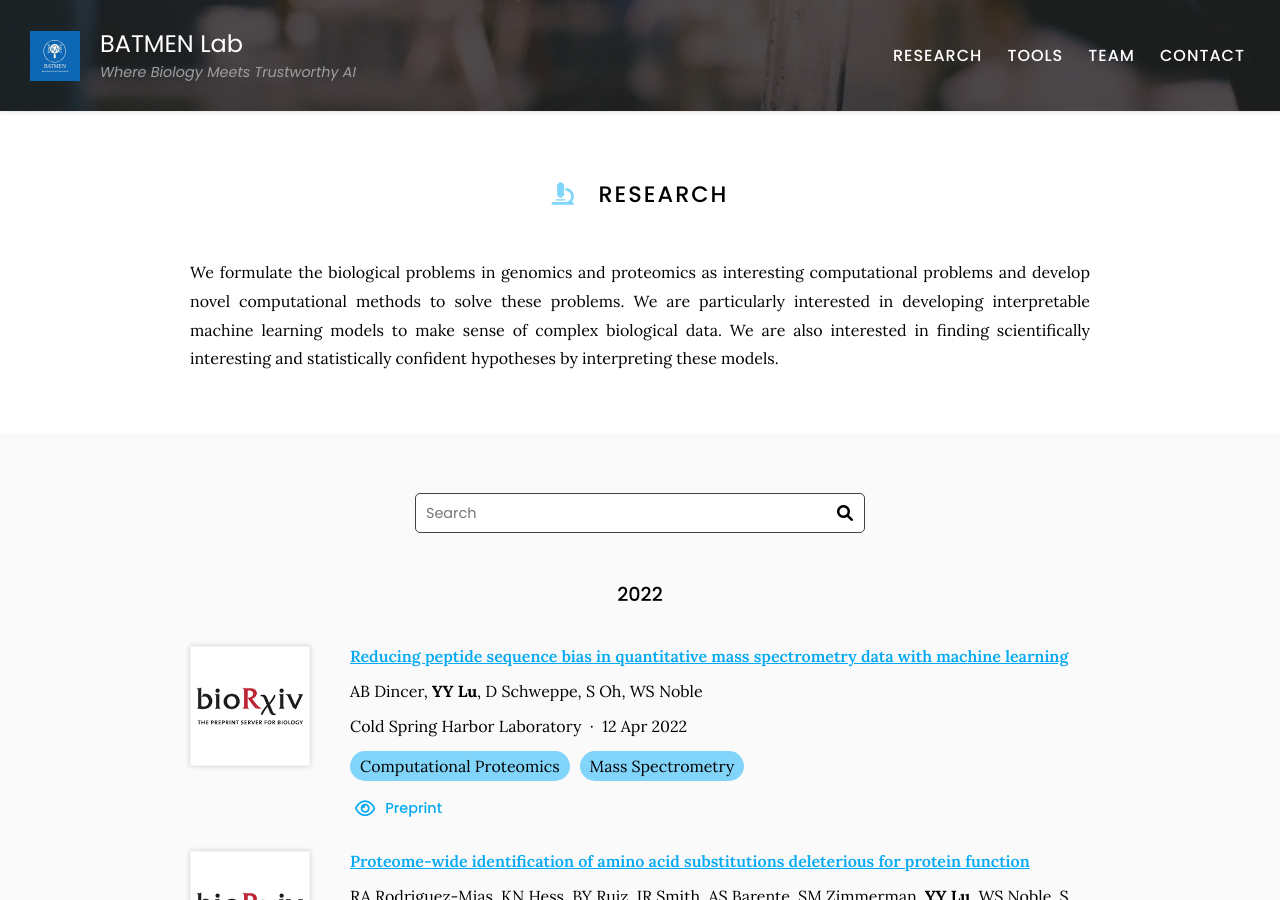
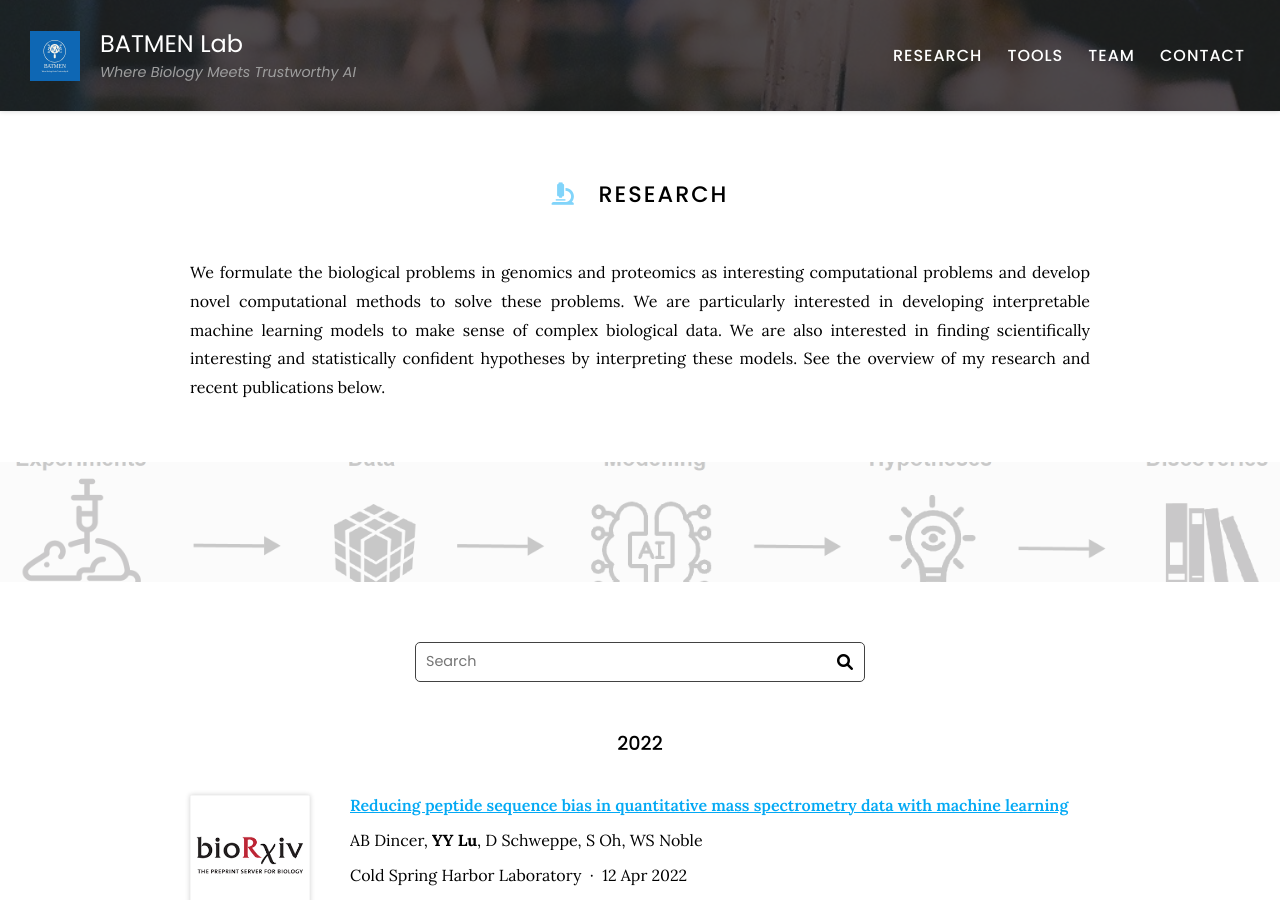
Before and after one commit to batmen-lab/batmen-lab.github.io, a Jekyll site: the page built from research/index.md, in a window 1280 px wide and 900 px high. Built offline with Jekyll 4.4.1, drawn with Linux system fonts in a browser that asks for light colours.

Commit message:
research fig

```diff
--- a/research/index.md
+++ b/research/index.md
@@ -7,7 +7,11 @@
 
 # <i class="fas fa-microscope"></i>Research
 
-We formulate the biological problems in genomics and proteomics as interesting computational problems and develop novel computational methods to solve these problems. We are particularly interested in developing interpretable machine learning models to make sense of complex biological data. We are also interested in finding scientifically interesting and statistically confident hypotheses by interpreting these models.
+We formulate the biological problems in genomics and proteomics as interesting computational problems and develop novel computational methods to solve these problems. We are particularly interested in developing interpretable machine learning models to make sense of complex biological data. We are also interested in finding scientifically interesting and statistically confident hypotheses by interpreting these models. See the overview of my research and recent publications below.
+
+
+
+{% include section.html background="images/research_flow.png"%}
 
 {% include section.html %}
 
```
Also changed, not shown: images/research_flow.png (added).
